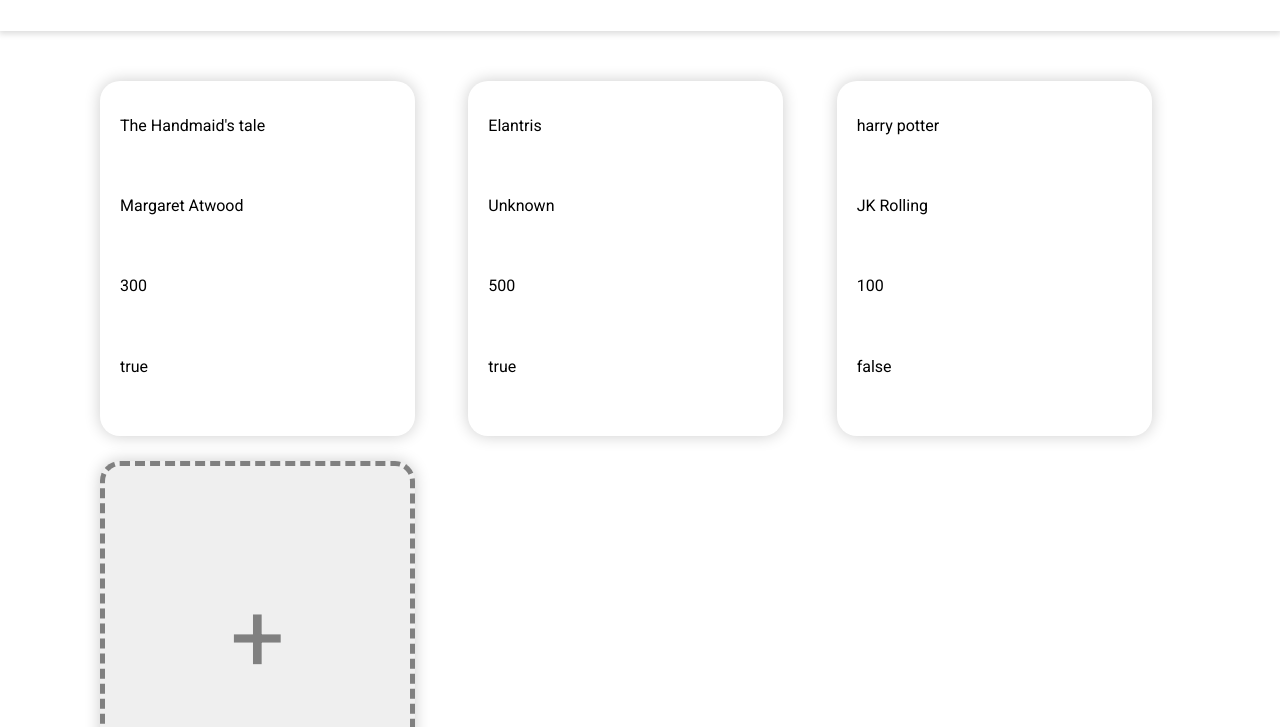
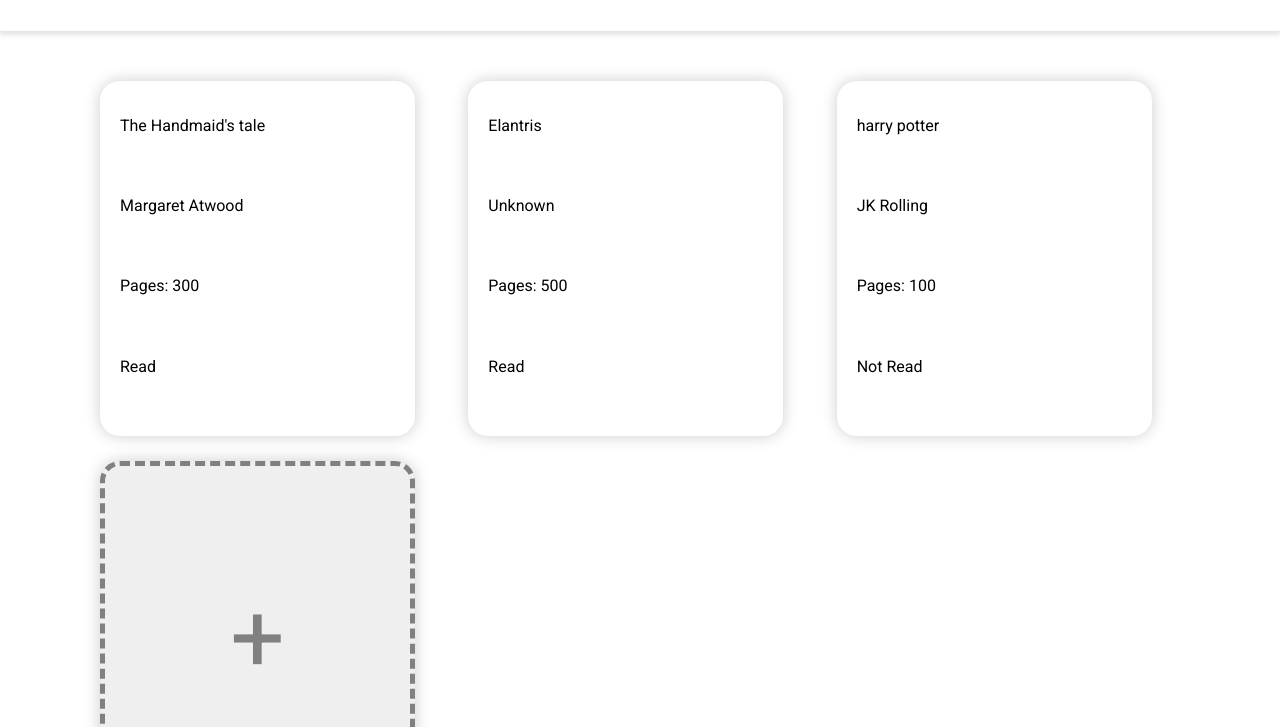
Before and after one commit to GbAraujoSouza/library-app, a website: page index.html in a window 1280 px wide. Shown: the part 73-800 px from the top of the page. Drawn offline with Linux system fonts and the light colour scheme.

Commit message:
display correct book info

```diff
--- a/index.html
+++ b/index.html
@@ -46,7 +46,7 @@
 
           <div class="form-row">
             <label for="status">Complete</label>
-            <input type="radio" name="status" id="status" />
+            <input type="checkbox" name="status" id="status" value="true" />
           </div>
           <button type="submit">Add Book</button>
         </form>
--- a/script.js
+++ b/script.js
@@ -5,7 +5,7 @@
 const bookForm = document.querySelector(".new-book-form");
 
 class Book {
-  constructor(title = "", author = "", numPages = 0, status = false) {
+  constructor(title = "", author = "Unknown", numPages = 1, status = false) {
     this.title = title;
     this.author = author;
     this.numPages = numPages;
@@ -41,11 +41,26 @@
 
     const bookProperties = Object.keys(book);
 
-    bookProperties.forEach((property) => {
-      const element = document.createElement("p");
-      element.innerHTML = book[property];
-      bookElement.appendChild(element);
-    });
+    // bookProperties.forEach((property) => {
+    //   const element = document.createElement("p");
+    //   element.innerHTML = book[property];
+    //   bookElement.appendChild(element);
+    // });
+
+    const titleElement = document.createElement("p");
+    const authorElement = document.createElement("p");
+    const pagesElement = document.createElement("p");
+    const statusElement = document.createElement("p");
+
+    titleElement.innerHTML = book.title;
+    authorElement.innerHTML = book.author;
+    pagesElement.innerHTML = `Pages: ${book.numPages}`;
+    statusElement.innerHTML = book.status ? "Read" : "Not Read";
+
+    bookElement.appendChild(titleElement);
+    bookElement.appendChild(authorElement);
+    bookElement.appendChild(pagesElement);
+    bookElement.appendChild(statusElement);
 
     cardsContainer.insertBefore(bookElement, cardsContainer.firstChild);
   });
```
